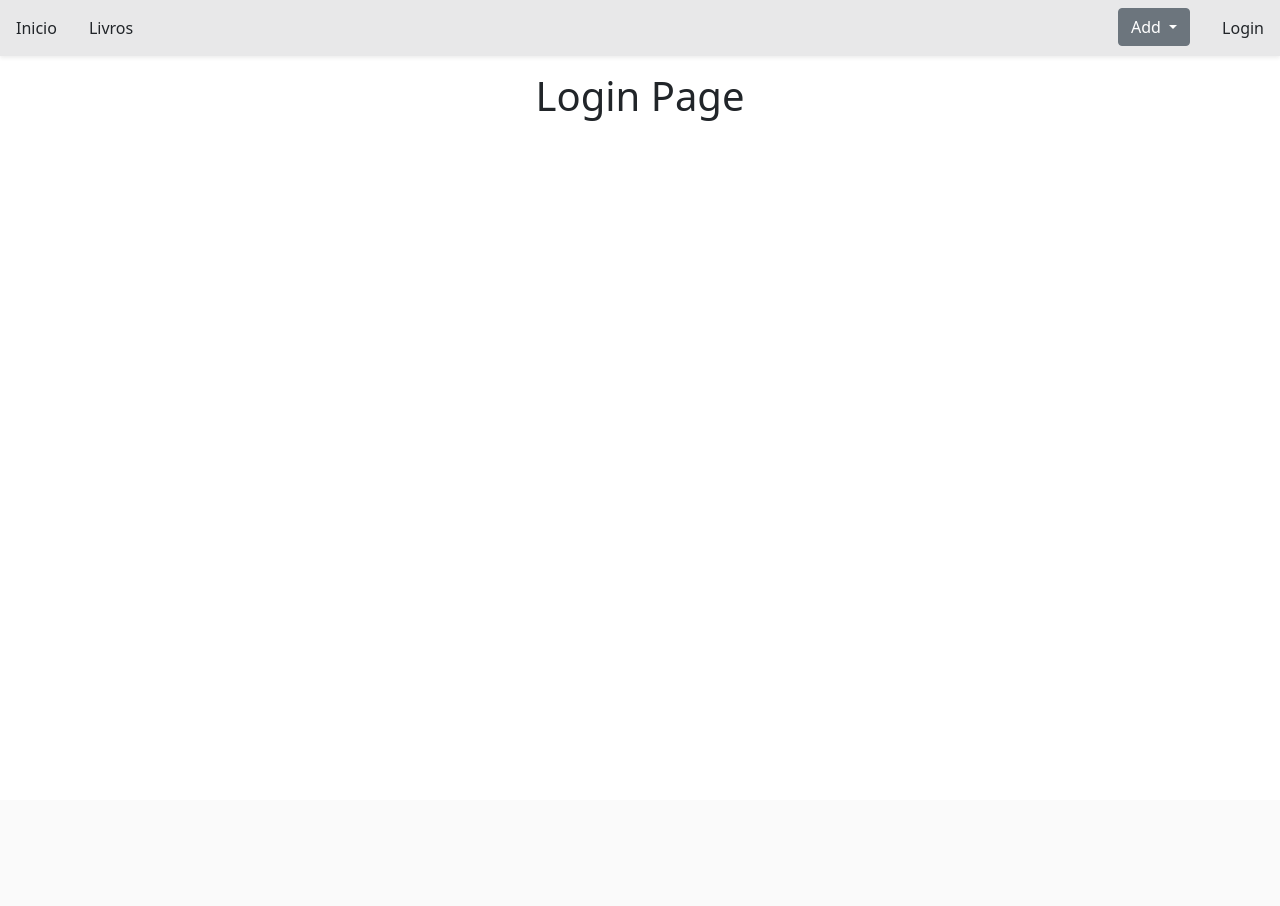
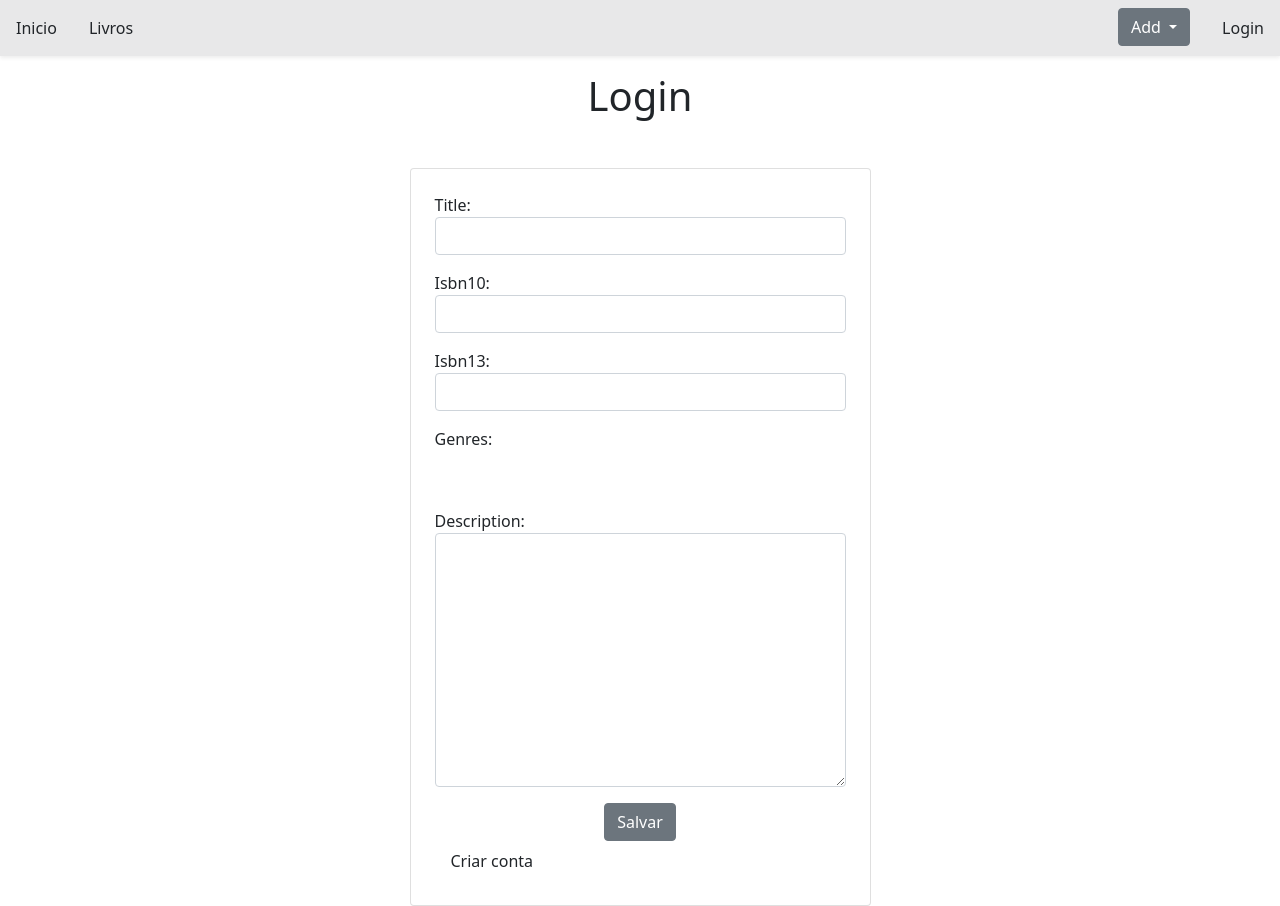
Before and after one commit to jefferson2z/books-hub, a Django app: template books/templates/users/login.html in a window 1280 px wide. Before the commit the page ends 121 px from the top, so only its background shows below. Run offline with Django 3.2, Linux system fonts and the light colour scheme; the template is opened without the code that fills it: values that come from a table or form of the project are taken from there, others are empty; some libraries are stand-ins or nearby versions.

Commit message:
create empty create user view

```diff
--- a/books/templates/users/login.html
+++ b/books/templates/users/login.html
@@ -1,7 +1,15 @@
 {% extends "base.html" %}
 
-{% block title %}{{ title }} Login{% endblock%}
+{% block title %}Login{% endblock%}
 
 {% block content %}
-  <h1 class='text-center mt-3 mb-5'>Login Page</h1>
+  <h1 class='text-center mt-3 mb-5'>Login</h1>
+  <form method="POST" action="{{ action }}" class='card mx-auto p-4' style="width: max-content">
+      {{ form.as_p }}
+      <button type='submit' class='btn btn-secondary'>Salvar</button>
+      <a class="nav-link link-dark" href="{% url 'users:create-user' %}">
+        Criar conta
+      </a>
+      {% csrf_token %}
+  </form>
 {% endblock %}
--- a/users/tests.py
+++ b/users/tests.py
@@ -7,3 +7,8 @@ class UserLoginView(TestCase):
         response = self.client.get(
             reverse('users:user-login'))
         self.assertTemplateUsed(response, 'users/login.html')
+
+    def test_uses_create_user_template(self):
+        response = self.client.get(
+            reverse('users:create-user'))
+        self.assertTemplateUsed(response, 'users/create_user.html')
--- a/users/urls.py
+++ b/users/urls.py
@@ -3,5 +3,6 @@ from users import views
 
 app_name = "users"
 urlpatterns = [
-    path("login/", views.user_login, name="user-login")
+    path("login/", views.user_login, name="user-login"),
+    path("create/", views.create_user, name="create-user")
 ]
--- a/users/views.py
+++ b/users/views.py
@@ -3,3 +3,7 @@ from django.shortcuts import render
 
 def user_login(request):
     return render(request, 'users/login.html')
+
+
+def create_user(request):
+    return render(request, 'users/create_user.html')
```
Also changed, not shown: books/templates/users/create_user.html (added, +15 -0 lines).
